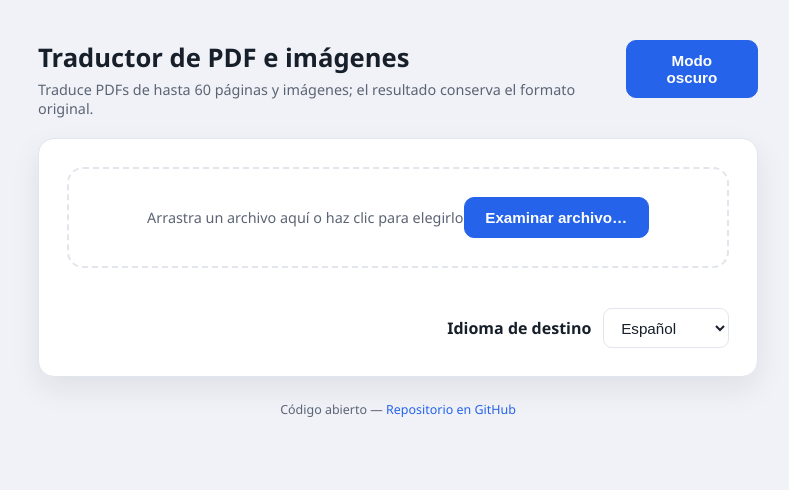
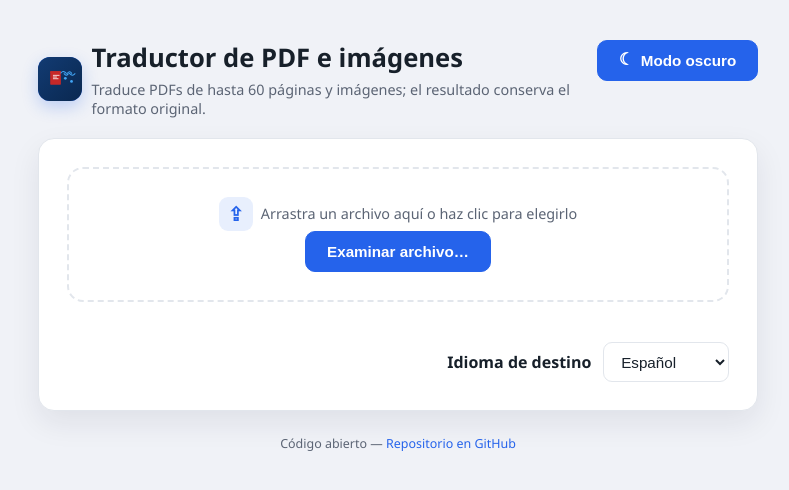
Before and after one commit to rserrano285-svg/PDF-Image-Translator-Windows, a React (Create React App) app: page / in a window 1280 px wide. Shown: the top 490 px of the page, without its empty margins (242-1031 px from the left). Built offline with nearby package versions, Linux system fonts and the light colour scheme.

Commit message:
Interfaz más profesional: logo en cabecera, iconos, barra de progreso; quitar bloques de texto OCR del resultado

```diff
--- a/src/App.css
+++ b/src/App.css
@@ -64,10 +64,27 @@ html.dark body {
   display: flex;
   align-items: center;
   justify-content: center;
-  color: #fff;
-  font-weight: 800;
-  font-size: 1rem;
-  letter-spacing: 0.5px;
+  overflow: hidden;
+  flex-shrink: 0;
+  box-shadow: 0 6px 16px rgba(37, 99, 235, 0.25);
+}
+
+.brand .mark img {
+  width: 100%;
+  height: 100%;
+  object-fit: contain;
+}
+
+.icon-btn {
+  display: inline-flex;
+  align-items: center;
+  gap: 0.45rem;
+  white-space: nowrap;
+}
+
+.icon-btn span {
+  font-size: 1.05rem;
+  line-height: 1;
 }
 
 .header h1 {
@@ -388,4 +405,43 @@ html.dark .preview-scroll {
 .hint {
   color: var(--muted);
   font-size: 0.9rem;
+  display: flex;
+  align-items: center;
+  justify-content: center;
+  gap: 0.5rem;
 }
+
+.upload-icon {
+  display: inline-flex;
+  align-items: center;
+  justify-content: center;
+  width: 34px;
+  height: 34px;
+  border-radius: 9px;
+  background: rgba(37, 99, 235, 0.1);
+  color: var(--brand);
+  font-size: 1.2rem;
+  font-weight: 700;
+}
+
+.busy-msg {
+  color: var(--brand);
+}
+
+.progress {
+  height: 4px;
+  border-radius: 999px;
+  background: linear-gradient(90deg, var(--brand), #93c5fd, var(--brand));
+  background-size: 200% 100%;
+  animation: shimmer 1.1s linear infinite;
+  margin-top: 0.35rem;
+}
+
+@keyframes shimmer {
+  from {
+    background-position: 200% 0;
+  }
+  to {
+    background-position: -200% 0;
+  }
+}
--- a/src/App.tsx
+++ b/src/App.tsx
@@ -38,10 +38,6 @@ interface ImageResult {
   type: 'image';
   blobUrl: string;
   downloadName: string;
-  /** Texto detectado por OCR en la imagen. */
-  ocrText: string;
-  /** Texto traducido que se dibujó sobre la imagen. */
-  text: string;
 }
 
 type Result = PdfResult | ImageResult | null;
@@ -271,7 +267,7 @@ export default function App() {
     setMessage('Reconociendo y traduciendo el texto de la imagen…');
     try {
       const { translateImageToCanvas, canvasToBlob } = await import('./services/image-translate');
-      const { canvas, text, ocrText } = await translateImageToCanvas(file, toLang);
+      const { canvas, text } = await translateImageToCanvas(file, toLang);
       if (!text.trim()) {
         setWarning('No se encontró texto que traducir en la imagen.');
         setStatus('idle');
@@ -282,8 +278,6 @@ export default function App() {
         type: 'image',
         blobUrl: URL.createObjectURL(blob),
         downloadName: file.name,
-        ocrText,
-        text,
       });
       setMessage('');
       setStatus('idle');
@@ -296,6 +290,10 @@ export default function App() {
   return (
     <div className="page">
       <header className="header">
+        <div className="brand">
+          <span className="mark">
+            <img src={`${process.env.PUBLIC_URL || ''}icon.svg`} alt="" />
+          </span>
           <div>
             <h1>Traductor de PDF e imágenes</h1>
             <p className="sub">
@@ -303,9 +301,10 @@ export default function App() {
               original.
             </p>
           </div>
+        </div>
         <div className="header-actions">
-          <button type="button" className="btn secondary" onClick={toggleDarkMode}>
-            {dark ? 'Modo claro' : 'Modo oscuro'}
+          <button type="button" className="btn secondary icon-btn" onClick={toggleDarkMode}>
+            <span aria-hidden="true">{dark ? '☀' : '☾'}</span> {dark ? 'Modo claro' : 'Modo oscuro'}
           </button>
         </div>
       </header>
@@ -338,7 +337,12 @@ export default function App() {
                 </span>
               </span>
             ) : (
-              <span className="hint">Arrastra un archivo aquí o haz clic para elegirlo</span>
+              <span className="hint">
+                <span className="upload-icon" aria-hidden="true">
+                  ⇪
+                </span>
+                Arrastra un archivo aquí o haz clic para elegirlo
+              </span>
             )}
           </label>
           <button type="button" className="btn secondary" onClick={browseFiles}>
@@ -372,7 +376,12 @@ export default function App() {
           </select>
         </div>
 
-        {status === 'busy' && <p className="msg">{message}</p>}
+        {status === 'busy' && (
+          <>
+            <p className="msg busy-msg">{message}</p>
+            <div className="progress" role="progressbar" aria-label="Traduciendo" />
+          </>
+        )}
         {status === 'error' && <p className="msg error">{message}</p>}
         {warning && <p className="msg warning">{warning}</p>}
 
@@ -411,18 +420,6 @@ export default function App() {
               </div>
               <p className="muted">El texto traducido se dibujó sobre el original.</p>
               <img className="preview" src={result.blobUrl} alt="Imagen traducida" />
-              {result.text && (
-                <details className="page-text">
-                  <summary>Texto traducido ({LANGUAGES.find((l) => l.value === toLang)?.label})</summary>
-                  <p>{result.text}</p>
-                </details>
-              )}
-              {result.ocrText && result.ocrText.trim() && (
-                <details className="page-text">
-                  <summary>Texto detectado por el OCR (original)</summary>
-                  <p className="ocr-text">{result.ocrText}</p>
-                </details>
-              )}
             </section>
           ))}
       </main>
```
Lines whose indentation alone changed are shown as unchanged.
